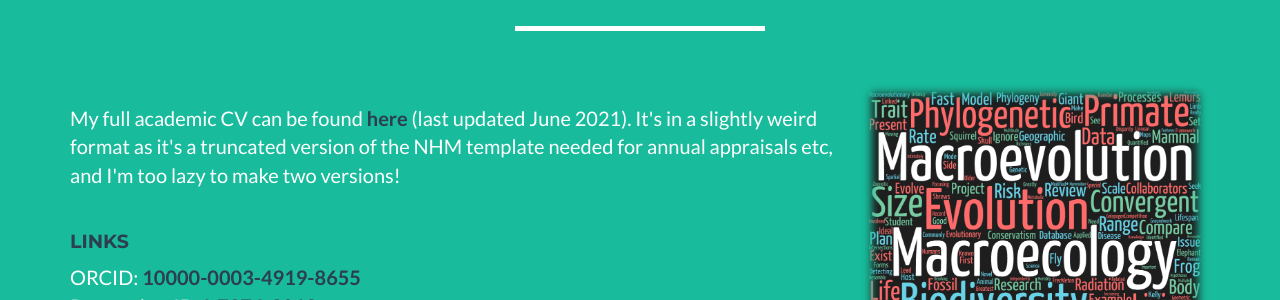
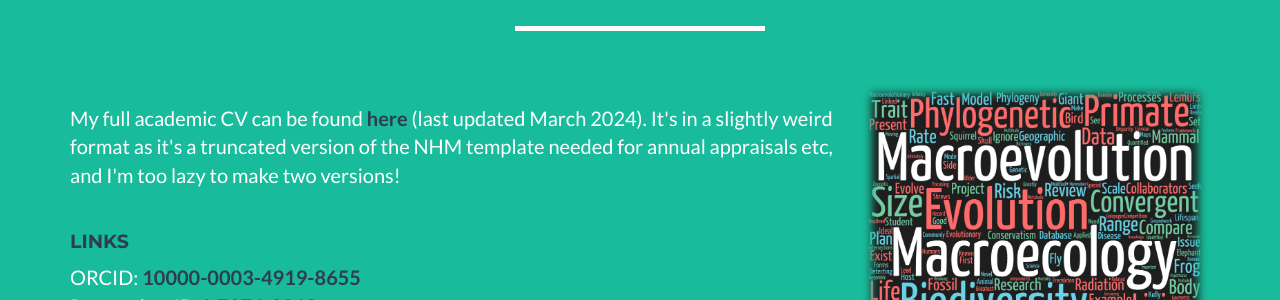
Before and after one commit to nhcooper123/nhcooper123.github.io, a Jekyll site: the page cv.html, which Jekyll copies as it is, in a window 1280 px wide and 1400 px high. Shown: the part 170-470 px from the top of the window. Built offline with Jekyll 4.4.1, drawn with Linux system fonts in a browser that asks for light colours; some of the changed text lies outside the part shown.

Commit message:
Update CV

```diff
--- a/cv.html
+++ b/cv.html
@@ -114,7 +114,7 @@
                     <br>
 
     <p>
-        My full academic CV can be found <a href="/NCooperCV.pdf"><strong><font color="2c3e50">here</font></strong></a> (last updated June 2021). It's in a slightly weird format as it's a truncated version of the NHM template needed for annual appraisals etc, and I'm too lazy to make two versions!
+        My full academic CV can be found <a href="/NCooperCV.pdf"><strong><font color="2c3e50">here</font></strong></a> (last updated March 2024). It's in a slightly weird format as it's a truncated version of the NHM template needed for annual appraisals etc, and I'm too lazy to make two versions!
     </p>
     &nbsp
     &nbsp
@@ -216,7 +216,7 @@ Twitter: <a href="https://twitter.com/nhcooper123"><strong><font color="2c3e50">
             <div class="container">
                 <div class="row">
                     <div class="col-lg-12">
-                        Copyright &copy; Natalie Cooper 2021
+                        Copyright &copy; Natalie Cooper 2024
                     </div>
                 </div>
             </div>
--- a/group.html
+++ b/group.html
@@ -230,7 +230,6 @@ We have fun and try to make science a nicer place! <br>
 <h4>Previous grants</h4>
 
     <ul>
-
     <li>Back to the Water. 2020-2024. Leverhulme Trust.</li>
     <li>Macrocovar. 2020-2023. NERC. <br>
     Led by Gavin Thomas at University of Sheffield</li>
```
